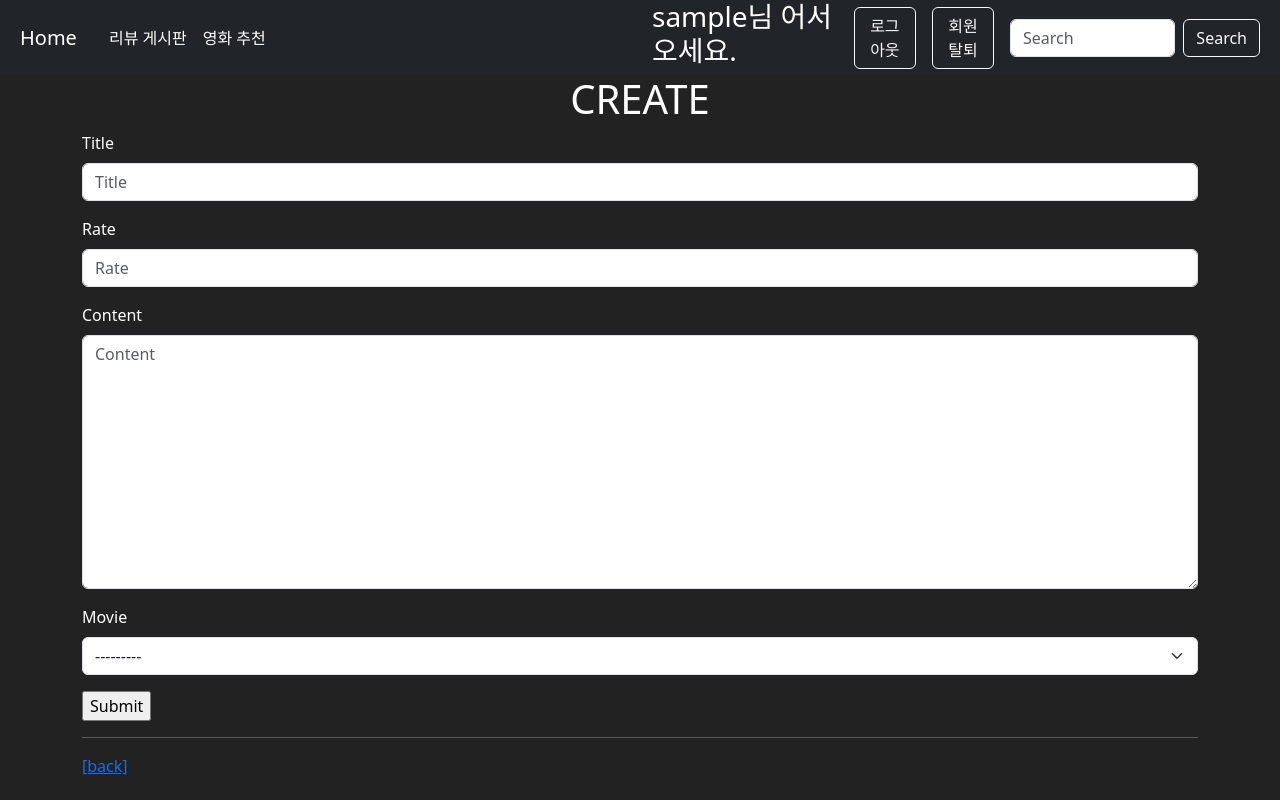
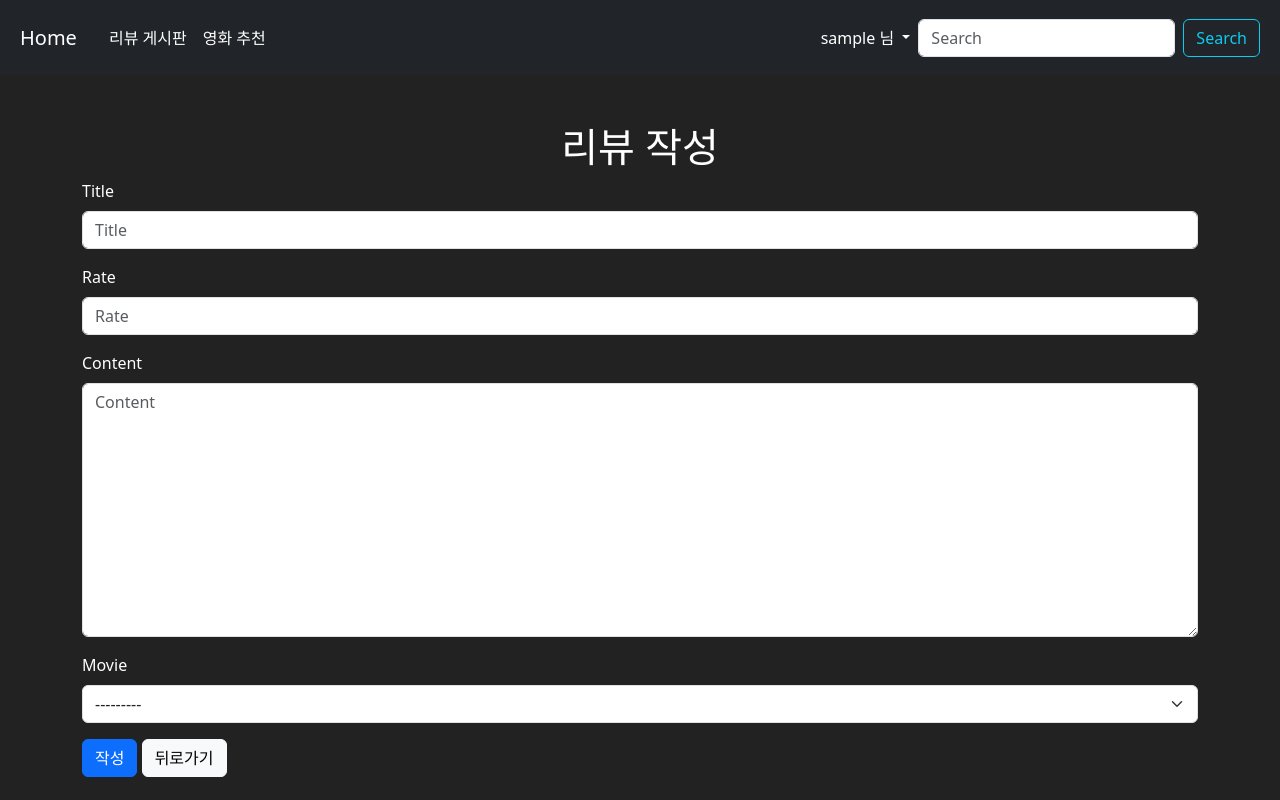
Before and after one commit to isakchoe/movie_recommend_webservice, a Django app: page /community/create/ in a window 1280 px wide. Run offline with Django 3.2, Linux system fonts and the light colour scheme; the visitor is signed in with stand-in values (Sample User, id 1); data that the repository does not hold is empty; some libraries are stand-ins or nearby versions.

Commit message:
버튼 등 수정

```diff
--- a/accounts/templates/accounts/change_password.html
+++ b/accounts/templates/accounts/change_password.html
@@ -6,7 +6,7 @@
 <form action="" method="POST">
   {% csrf_token %}
   {% bootstrap_form form %}
-  <input type="submit">
+  <button class="btn btn-primary">변경</button>
 </form>
 
 {% endblock  %}
--- a/accounts/templates/accounts/login.html
+++ b/accounts/templates/accounts/login.html
@@ -6,7 +6,7 @@
 <form action="" method="POST">
   {% csrf_token %}
   {% bootstrap_form form %}
-  <input type="submit">
+  <button class="btn btn-primary">로그인</button>
 </form>
 
 {% endblock  %}
--- a/accounts/templates/accounts/signup.html
+++ b/accounts/templates/accounts/signup.html
@@ -5,6 +5,6 @@
 <form action="" method="POST">
   {% csrf_token %}
   {% bootstrap_form form %}
-  <input type="submit">
+  <button class="btn btn-primary">완료</button>
 </form>
 {% endblock  %}
--- a/accounts/templates/accounts/update.html
+++ b/accounts/templates/accounts/update.html
@@ -6,6 +6,6 @@
 <form action="" method="POST">
   {% csrf_token %}
   {% bootstrap_form form %}
-  <input type="submit">
+  <button class="btn btn-primary">수정</button>
 </form>
 {% endblock  %}
--- a/community/templates/community/form.html
+++ b/community/templates/community/form.html
@@ -2,12 +2,11 @@
 {% load bootstrap5 %}
 
 {% block content %}
-  <h1 class="text-center">CREATE</h1>
-  <form action="" method="POST">
+  <h1 class="text-center mt-5">리뷰 작성</h1>
+  <form action="" method="POST" class="d-inline">
     {% csrf_token %}
     {% bootstrap_form form %}
-    <input type="submit">
+    <button class="btn btn-primary">작성</button>
   </form>
-  <hr>
-  <a href="{% url 'community:index' %}">[back]</a>
+  <a href="{% url 'community:index' %}"><button class="btn btn-light">뒤로가기</button></a>
 {% endblock %}
--- a/community/templates/community/index.html
+++ b/community/templates/community/index.html
@@ -26,7 +26,7 @@
 </table>
 
 <div class="d-flex justify-content-end">
-  <a href="{% url 'community:create_review' %}"><button class="btn btn-secondary mx-4">글쓰기</button></a>
+  <a href="{% url 'community:create_review' %}"><button class="btn btn-success mx-4">글쓰기</button></a>
 </div>
 
 <div class="d-flex justify-content-center mt-5">
--- a/templates/base.html
+++ b/templates/base.html
@@ -90,28 +90,43 @@
 
     <div class="container d-flex justify-content-end">
       {% if user.is_authenticated %}
-      <h3>{{ user.username }}님 어서오세요.</h3>
+        <div class="nav-item dropdown">
+          <a class="nav-link dropdown-toggle text-white" href="#" id="navbarDropdown" role="button" data-bs-toggle="dropdown" aria-expanded="false">
+            {{ user.username }} 님
+          </a>
+          <ul class="dropdown-menu" aria-labelledby="navbarDropdown">
             <form class="mx-2" action="{% url 'accounts:logout' %}" method="POST">
               {% csrf_token %}
-        <button class="btn btn-outline-light">로그아웃</button>
+              <button class="btn">로그아웃</button>
             </form>
+            <form class="mx-2" action="{% url 'accounts:update' %}" method="POST">
+              {% csrf_token %}
+              <button class="btn">정보 수정</button>
+            </form>
+            <form class="mx-2" action="{% url 'accounts:change_password' %}" method="POST">
+              {% csrf_token %}
+              <button class="btn">비밀번호 변경</button>
+            </form>
+            <li><hr class="dropdown-divider"></li>
             <form class="mx-2" action="{% url 'accounts:delete' %}" method="POST">
               {% csrf_token %}
-        <button class="btn btn-outline-light">회원탈퇴</button>
+              <button class="btn" onclick="return confirm('정말로 탈퇴하시겠습니까?')">회원탈퇴</button>
             </form>
+          </ul>
+        </div>
       {% else %}
       <form class="mx-2" action="{% url 'accounts:login' %}" method="POST">
         {% csrf_token %}
-        <button class="btn btn-outline-light">로그인</button>
+        <button class="btn btn-outline-primary">로그인</button>
       </form>
       <form class="mx-2" action="{% url 'accounts:signup' %}" method="POST">
         {% csrf_token %}
-        <button class="btn btn-outline-light">회원가입</button>
+        <button class="btn btn-outline-primary">회원가입</button>
       </form>
       {% endif %}
       <form class="d-flex mx-2">
           <input class="form-control me-2" type="search" placeholder="Search" aria-label="Search">
-          <button class="btn btn-outline-light" type="submit">Search</button>
+          <button class="btn btn-outline-info" type="submit">Search</button>
       </form>
     </div>
   </nav>
```
Also changed, not shown: community/templates/community/detail.html (+14 -7 lines). Lines whose indentation alone changed are shown as unchanged.
